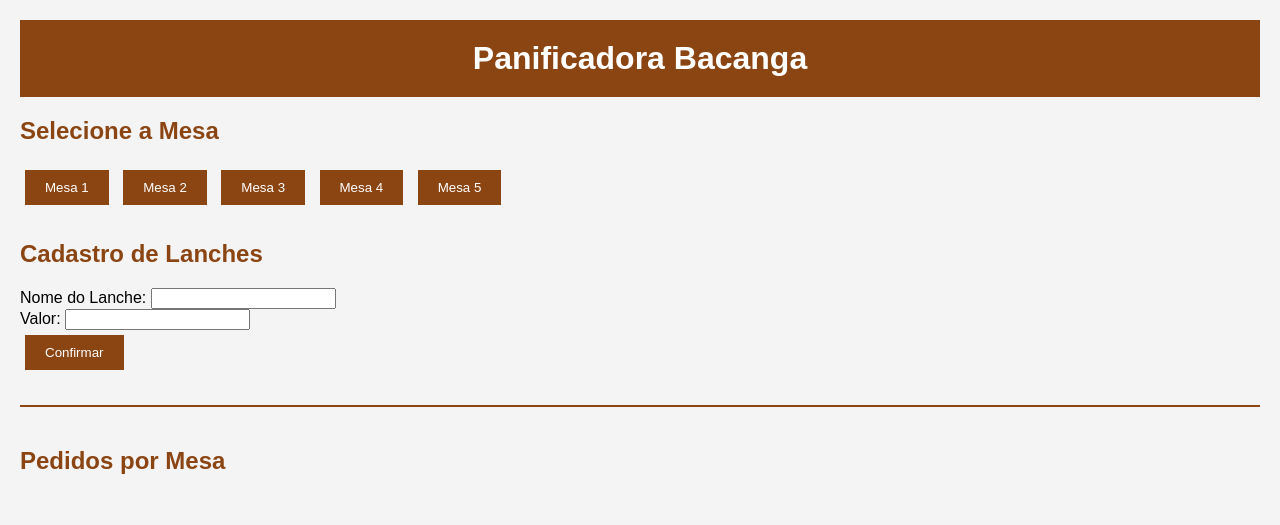
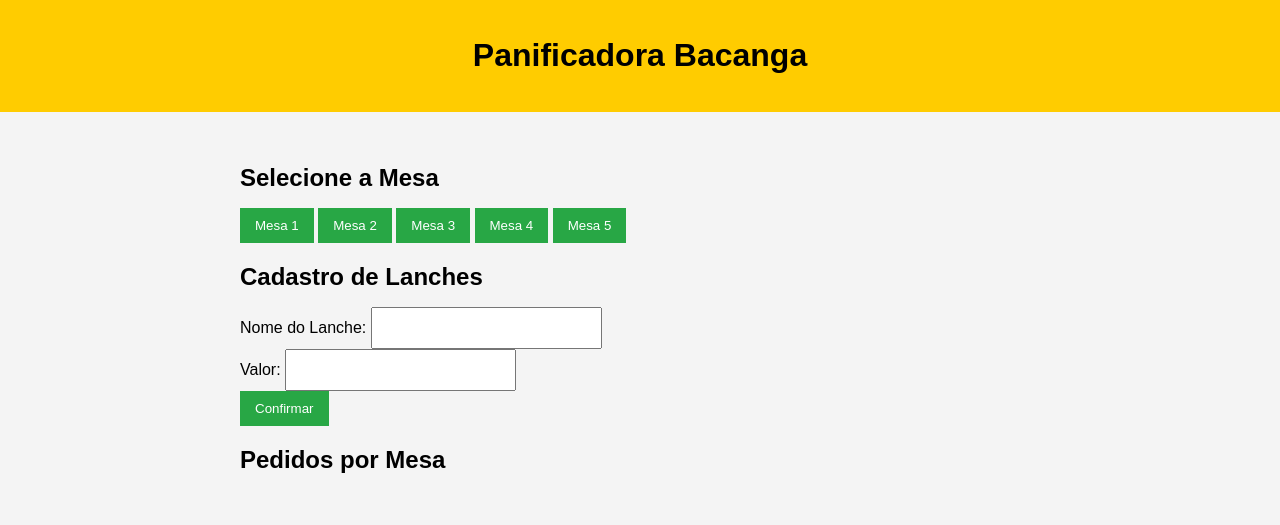
Before and after one commit to alemmds/Comanda_QR, a plain HTML site: page index.html in a window 1280 px wide. Drawn offline with Linux system fonts and the light colour scheme.

Commit message:
Add files via upload

```diff
--- a/styles.css
+++ b/styles.css
@@ -2,54 +2,76 @@ body {
     font-family: Arial, sans-serif;
     background-color: #f4f4f4;
     margin: 0;
-    padding: 20px;
+    padding: 0;
+    display: flex;
+    flex-direction: column;
+    align-items: center;
 }
 
 header {
-    background-color: #8b4513;
-    color: white;
+    background-color: #ffcc00;
+    padding: 1rem;
+    width: 100%;
     text-align: center;
-    padding: 20px 0;
 }
 
-h1 {
-    margin: 0;
+.title {
+    font-size: 2rem;
+    color: #333;
+}
+
+#add-table-btn {
+    margin-top: 10px;
+    padding: 10px;
+    font-size: 1rem;
+}
+
+main {
+    padding: 2rem;
+    width: 100%;
+    max-width: 800px;
 }
 
 h2 {
-    color: #8b4513;
+    margin-bottom: 1rem;
+}
+
+.input-container {
+    display: flex;
+    gap: 10px;
+}
+
+input {
+    padding: 10px;
+    font-size: 1rem;
 }
 
 button {
-    background-color: #8b4513;
+    padding: 10px 15px;
+    background-color: #28a745;
     color: white;
-    padding: 10px 20px;
     border: none;
     cursor: pointer;
-    margin: 5px;
 }
 
 button:hover {
-    background-color: #a0522d;
+    background-color: #218838;
 }
 
-#mesa-section, #pedido-section, #pedidos-section {
-    margin-bottom: 30px;
+table {
+    width: 100%;
+    border-collapse: collapse;
+    margin-top: 1rem;
 }
 
-#pedidos-section {
-    border-top: 2px solid #8b4513;
-    padding-top: 20px;
+table, th, td {
+    border: 1px solid #ccc;
+    padding: 10px;
+    text-align: left;
 }
 
-#pedidos h3 {
-    color: #8b4513;
+#table-summary {
+    margin-top: 2rem;
+    padding-left: 0;
+    list-style: none;
 }
-
-#pedidos p {
-    margin: 5px 0;
-}
-
-strong {
-    font-size: 1.2em;
-}
```
